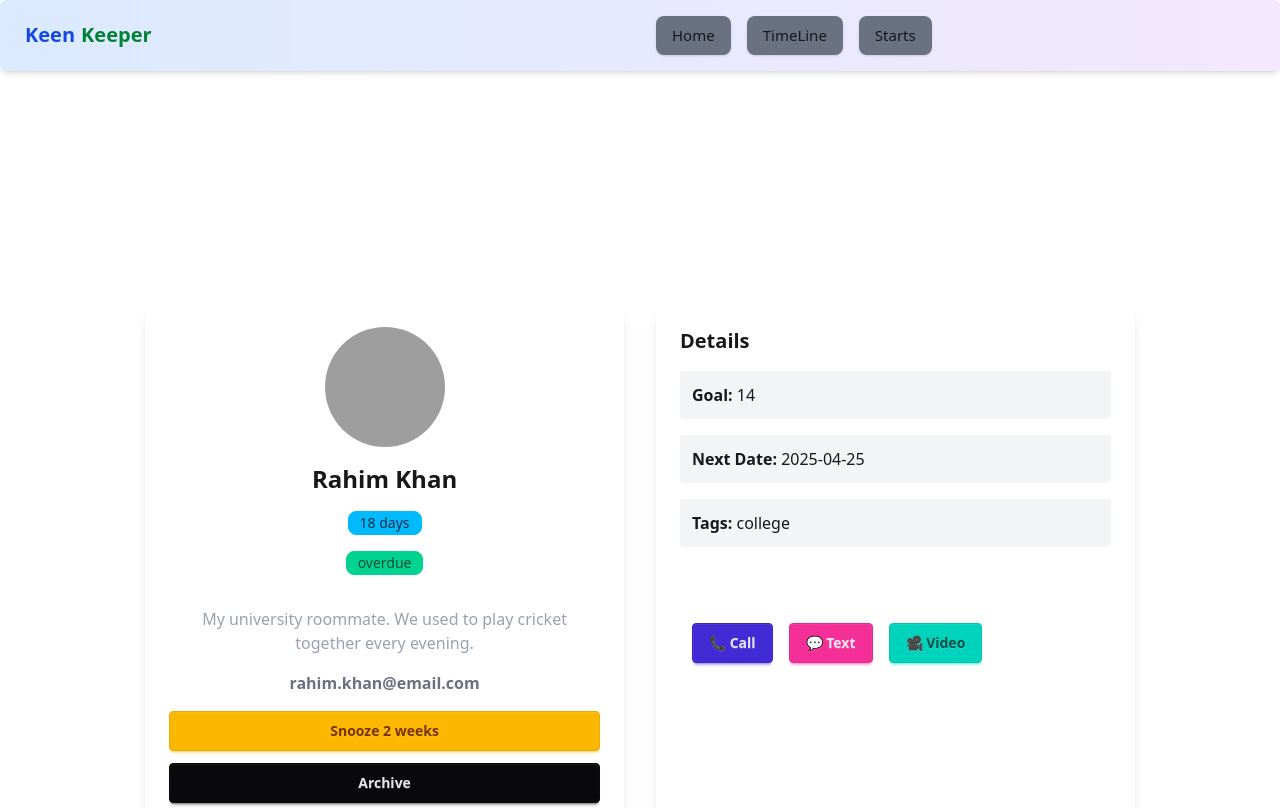
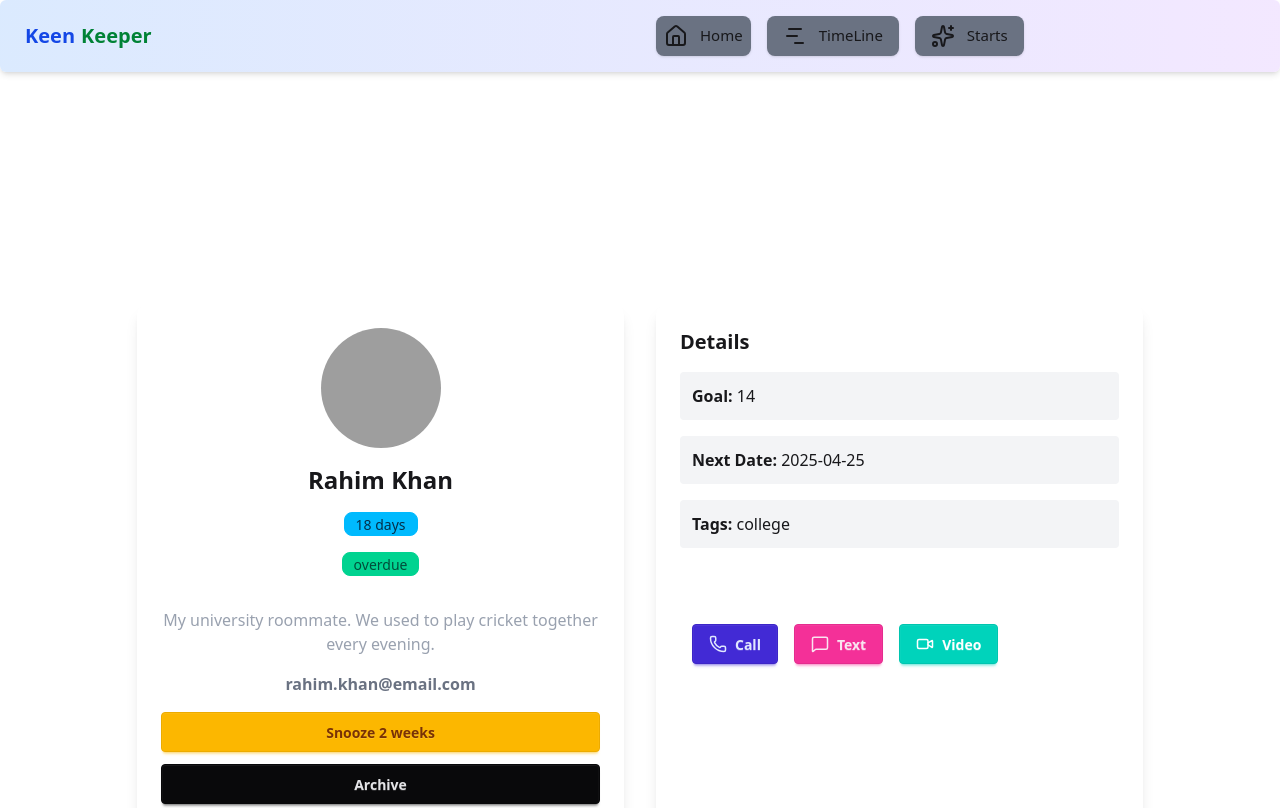
Before and after one commit to ibnaabid/Keen-keeper, a Next.js app: page /timeline/1 in a window 1280 px wide. Shown: the top 808 px of the page. Built offline with nearby package versions, Linux system fonts and the light colour scheme; grey boxes are pictures that could not be loaded.

Commit message:
add icons

```diff
--- a/app/Navbar/page.jsx
+++ b/app/Navbar/page.jsx
@@ -1,5 +1,6 @@
 // "use client";
 
+import { ChartNoAxesGantt, House, Sparkles } from "lucide-react";
 import Link from "next/link";
 
 const Navbar = () => {
@@ -27,22 +28,23 @@ const Navbar = () => {
 
             <Link
               href="/"
-              className="px-4 py-2 rounded-lg bg-gray-500 shadow hover:bg-blue-500 hover:text-white transition duration-300"
-            >
+              className="px-2 py-2 flex gap-3 rounded-lg bg-gray-500 shadow hover:bg-blue-500 hover:text-white transition duration-300"
+            >    <House />
               Home
             </Link>
 
             <Link
               href="/timeline"
-              className="px-4 py-2 rounded-lg bg-gray-500 shadow hover:bg-purple-500 hover:text-white transition duration-300"
+              className="px-4 py-2 flex gap-3 rounded-lg bg-gray-500 shadow hover:bg-purple-500 hover:text-white transition duration-300"
             >
+    <ChartNoAxesGantt/>
               TimeLine
             </Link>
 
             <Link
               href="/starts"
-              className="px-4 py-2 rounded-lg bg-gray-500 shadow hover:bg-green-500 hover:text-white transition duration-300"
-            >
+              className="px-4 py-2  flex gap-3 rounded-lg bg-gray-500 shadow hover:bg-green-500 hover:text-white transition duration-300"
+            >  <Sparkles />
               Starts
             </Link>
 
--- a/app/timeline/[clientid]/ClientServer.jsx
+++ b/app/timeline/[clientid]/ClientServer.jsx
@@ -1,34 +1,63 @@
 "use client";
 import { showToast } from "nextjs-toast-notify";
 import { useTabs } from "../../context/Contextapi";
+import { MessageSquare, Phone, Video } from "lucide-react";
 
 const ClientServer = ({ data, setActiveType }) => {
-  const { addToCall, addToText, addToVideo } = useTabs();
+  const { addToCall, addToText, addToVideo, callList, textList, videoList } = useTabs();
 
+  // ১. কল হ্যান্ডলার
   const handleCall = () => {
-    if (setActiveType) setActiveType("call"); // ← এইটুকু change
+    const isExist = callList.find(item => item.id === data.id);
+    if (!isExist) {
+      if (setActiveType) setActiveType("call");
       addToCall(data);
       showToast.success(`Call with ${data.name} logged!`);
+    } else {
+      showToast.error("Already added to Call List");
+    }
   };
 
+  // ২. টেক্সট হ্যান্ডলার
   const handleText = () => {
-    if (setActiveType)
-       setActiveType("text"); // ← এইটুকু change
+    const isExist = textList.find(item => item.id === data.id);
+    if (!isExist) {
+      if (setActiveType) setActiveType("text");
       addToText(data);
       showToast.success(`Text with ${data.name} logged!`);
+    } else {
+      showToast.error("Already added to Text List");
+    }
   };
 
+  // ৩. ভিডিও হ্যান্ডলার
   const handleVideo = () => {
-    if (setActiveType) setActiveType("video"); // ← এইটুকু change
+    const isExist = videoList.find(item => item.id === data.id);
+    if (!isExist) {
+      if (setActiveType) setActiveType("video");
       addToVideo(data);
       showToast.success(`Video with ${data.name} logged!`);
+    } else {
+      showToast.error("Already added to Video List");
+    }
   };
 
   return (
     <div className="flex gap-4">
-      <button onClick={handleCall} className="btn btn-primary">📞 Call</button>
-      <button onClick={handleText} className="btn btn-secondary">💬 Text</button>
-      <button onClick={handleVideo} className="btn btn-accent">🎥 Video</button>
+      {/* Call Button */}
+      <button onClick={handleCall} className="btn btn-primary flex items-center gap-2">
+        <Phone size={18} /> Call
+      </button>
+
+      {/* Text Button */}
+      <button onClick={handleText} className="btn btn-secondary flex items-center gap-2">
+        <MessageSquare size={18} /> Text
+      </button>
+
+      {/* Video Button */}
+      <button onClick={handleVideo} className="btn btn-accent flex items-center gap-2 text-white">
+        <Video size={18} /> Video
+      </button>
     </div>
   );
 };
--- a/app/timeline/page.jsx
+++ b/app/timeline/page.jsx
@@ -28,7 +28,7 @@ const TimelinePage = () => {
 
   return (
     <div className="max-w-3xl mx-auto mt-10 mb-12 px-4">
-      <h1 className="text-3xl font-bold text-center mb-8"> <br />timline</h1>
+      <h1 className="text-3xl font-bold text-center mb-8"> <br />timeline</h1>
 
       {allEntries.length === 0 ? (
         <p className="text-center text-gray-400 text-lg">
```
Lines whose indentation alone changed are shown as unchanged.
